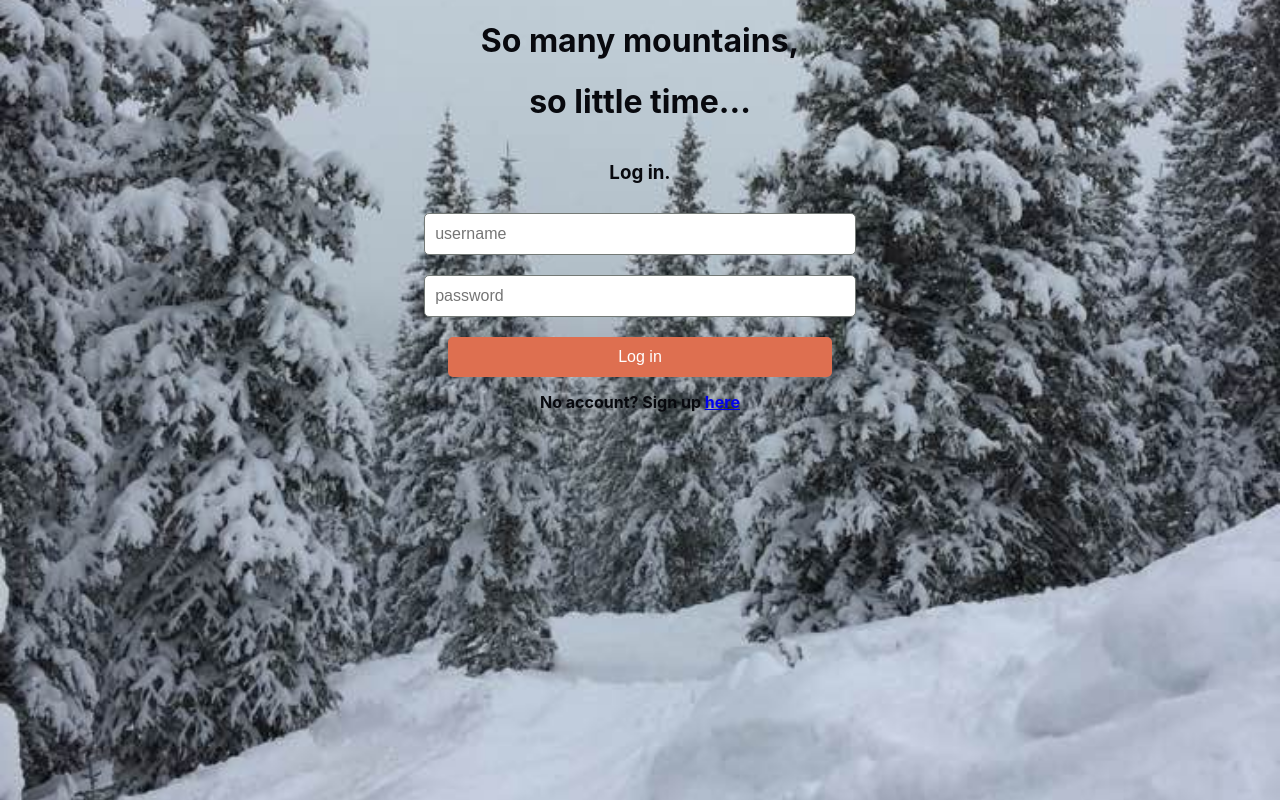
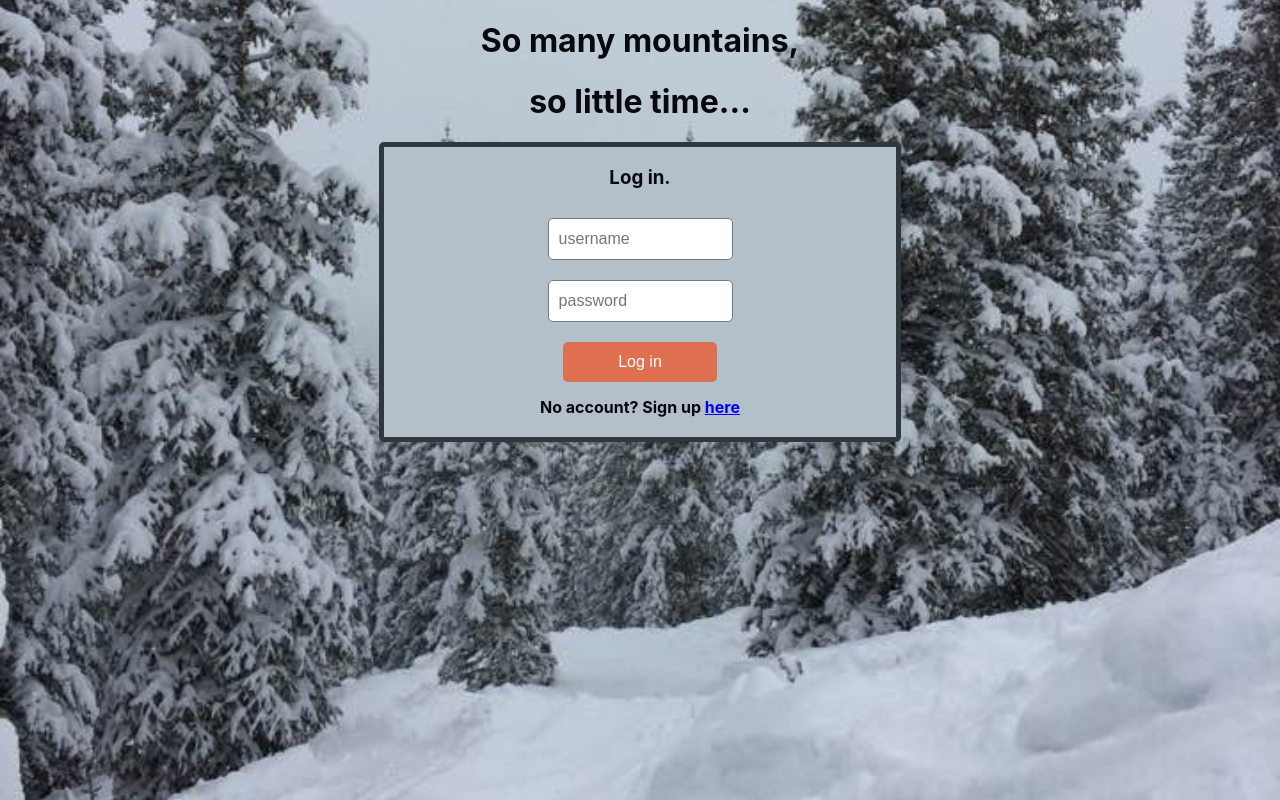
Before and after one commit to JulieGumerman/snowboardy-app, a React (Create React App) app: page / in a window 1280 px wide. Built offline with nearby package versions, Linux system fonts and the light colour scheme; no server answers.

Commit message:
the last of the styly whatnots

```diff
--- a/src/App.scss
+++ b/src/App.scss
@@ -3,6 +3,7 @@ $border: #747a76;
 $contrast: #de6f50;
 $text: #08090e;
 $background: #b3c0c9;
+$wide-border: #30383f;
 
 
 $mobile: max-width 568px;
@@ -72,6 +73,30 @@ input {
 
 /*********login and register pages******/
 
+.form-container {
+  border: 5px $wide-border solid;
+  padding-bottom: 20px;
+  background-color: $background;
+  width: 50%;
+  margin: 0 auto;
+  border-radius: 5px;
+
+  @media screen and (min-width: 1200px) {
+    width: 40%;
+  }
+
+  @media screen and (max-width: 768px) {
+    width: 80%;
+  }
+
+
+  @media screen and (max-width: 500px) {
+    border: none;
+    width: 100%;
+  }
+
+}
+
 .log-reg-form {
   display: flex;
   justify-content: center;
@@ -85,6 +110,11 @@ input {
     align-items: center;
     flex-wrap: wrap;
     width: 40%;
+
+    @media screen and (max-width: 768px) {
+      width: 80%;
+    }
+
 
     @media screen and (max-width: 500px) {
       width: 100%;
--- a/src/components/Login.js
+++ b/src/components/Login.js
@@ -28,7 +28,8 @@ const Login = props => {
 
     return (
         <div className="content-wrapper">
-            <h3>Log in.</h3>
+            <div className="form-container">
+            <h3 className="form-header">Log in.</h3>
                 <Formik
                     initialValues={{username: '', password: ''}}
                     validate={values => {
@@ -88,6 +89,7 @@ const Login = props => {
                 </Formik>
             <div className="info-text">No account? Sign up <Link to="/register">here</Link></div>
         </div>
+        </div>
     );
 }
 
--- a/src/components/Register.js
+++ b/src/components/Register.js
@@ -28,7 +28,8 @@ const Register = (props) => {
 
     return (
         <div className="content-wrapper">
-            Register here.
+            <div className="form-container">
+            <h3>Register here.</h3>
             <Formik
                 initialValues={{username: '', password: ''}}
                 validate={values => {
@@ -85,6 +86,7 @@ const Register = (props) => {
             </Formik>
             <div className="info-text">Already registered? Go <Link to="/">here</Link></div>
         </div>
+        </div>
     );
 }
 
```
